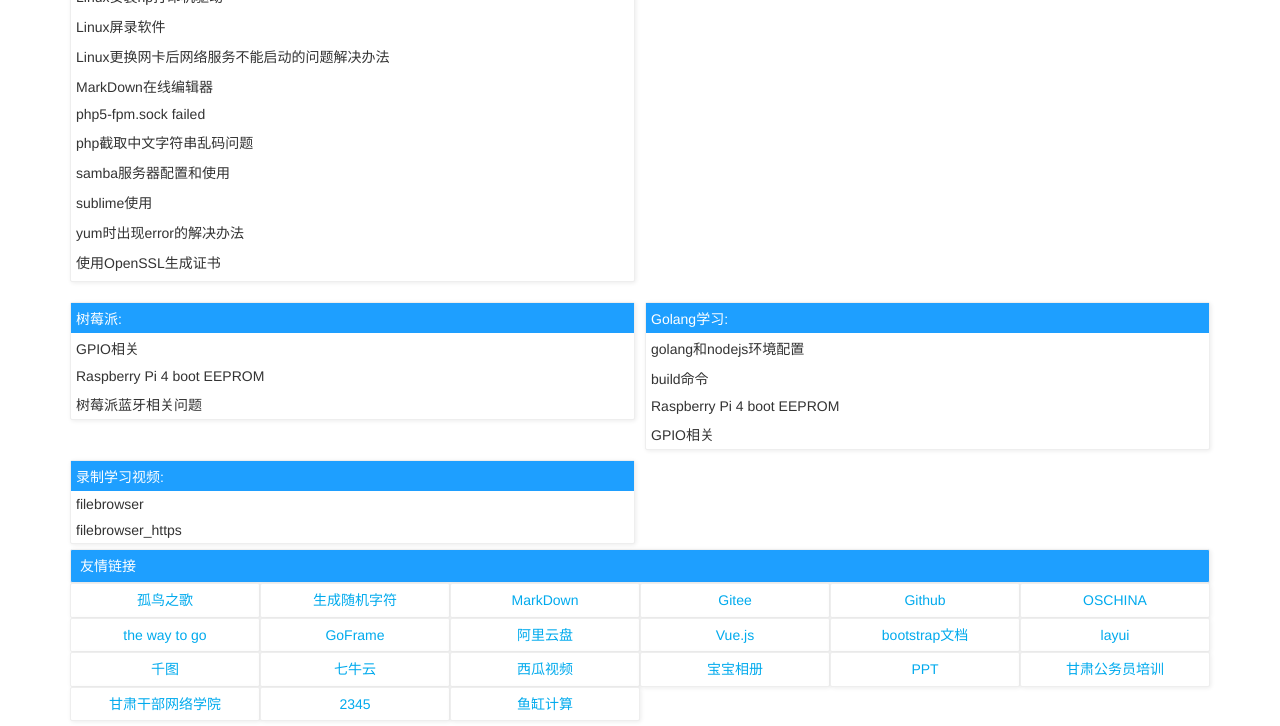
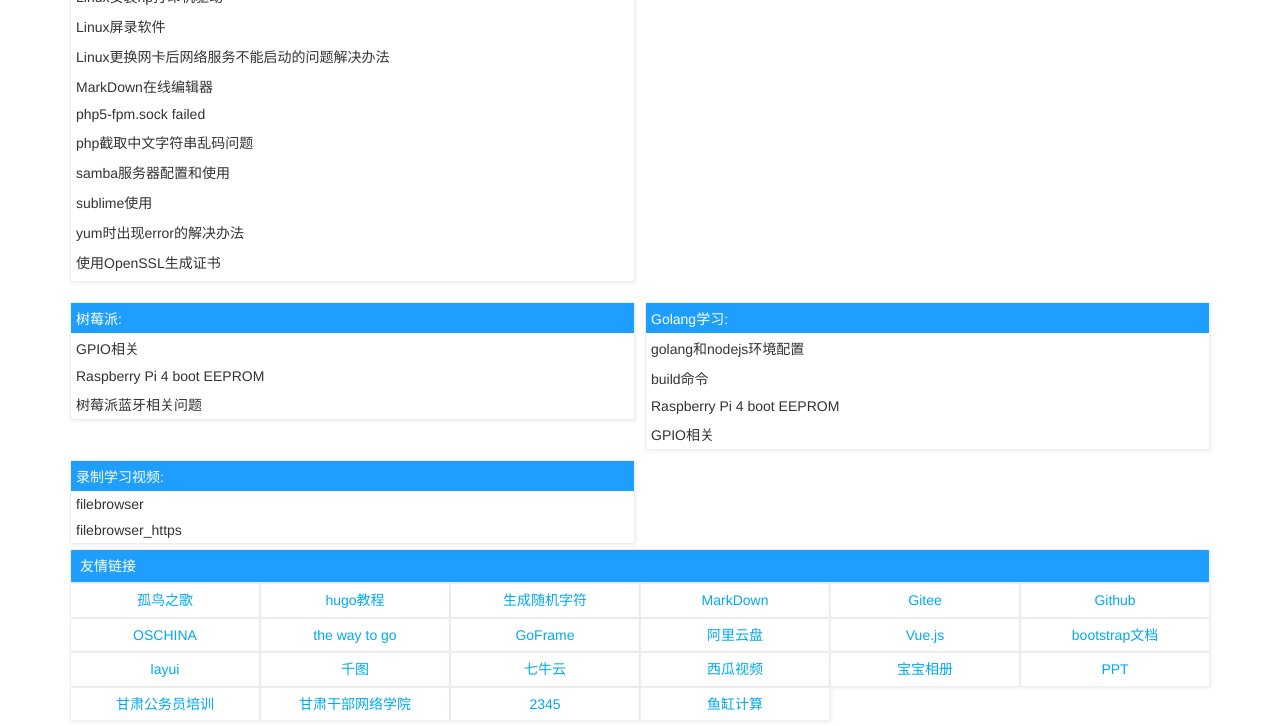
Before and after one commit to dreamskydream/markdown-online, a plain HTML site: page main.html in a window 1280 px wide. Shown: the part 439-1165 px from the top of the page. Drawn offline with Linux system fonts and the light colour scheme.

Commit message:
hugo教程

```diff
--- a/main.html
+++ b/main.html
@@ -142,6 +142,9 @@
         <a href="./gnzg/index.html" target="_blank">孤鸟之歌</a>
       </div>
       <div class="layui-col-md2 layui-col-xs4 layui-panel layui-text-center">
+        <a href="https://jimbowhy.gitee.io/tutorials/" target="_blank">hugo教程</a>
+      </div>
+      <div class="layui-col-md2 layui-col-xs4 layui-panel layui-text-center">
         <a href="./mm/index.html" target="_blank">生成随机字符</a>
       </div>
       <div class="layui-col-md2 layui-col-xs4 layui-panel layui-text-center">
```
